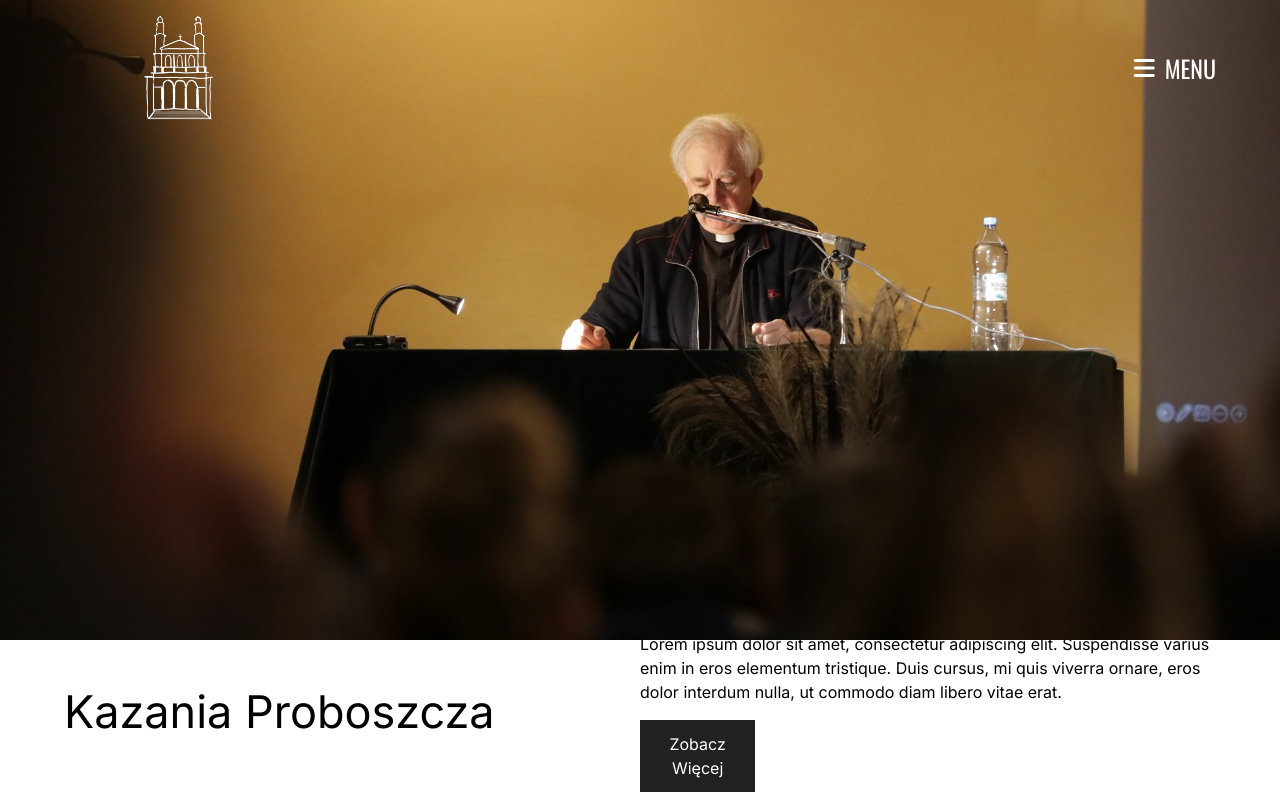
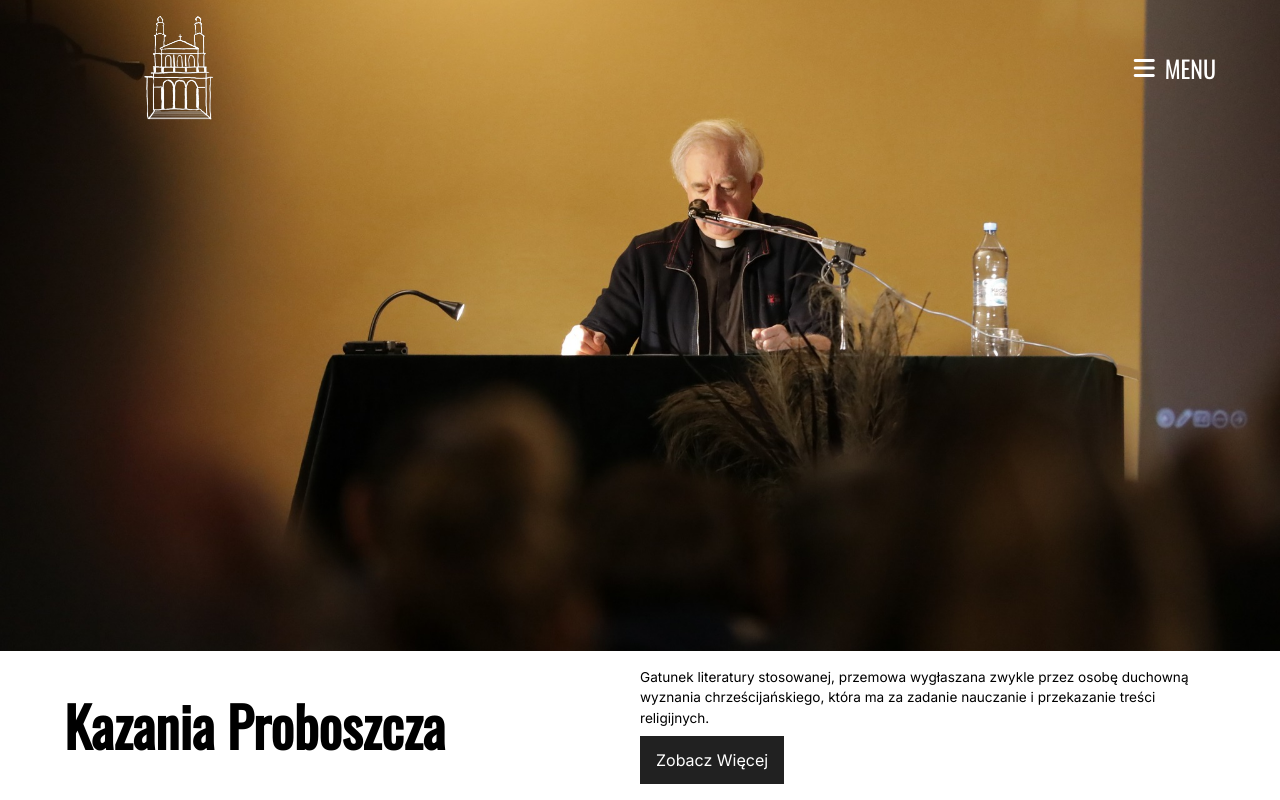
Before and after one commit to mcfilu/Parish, a Next.js app: page /aktualnosci/kazania in a window 1280 px wide. Shown: the top 800 px of the page. Built offline with nearby package versions, Linux system fonts and the light colour scheme; no server answers.

Commit message:
making kazania page responsive

```diff
--- a/app/aktualnosci/kazania/header.jsx
+++ b/app/aktualnosci/kazania/header.jsx
@@ -4,14 +4,14 @@ import Image from 'next/image'
 const Header = () => {
   return (
     <div className='flex flex-col w-full h-screen'>
-        <div className='w-full h-[80%] relative'>
-            <Image alt="ksiadz proboszcz kazanie" fill objectFit='cover' src="/proboszcz_kazania.jpeg"/>
+        <div className='w-full h-full relative'>
+            <Image alt="ksiadz proboszcz ogloszenia" fill objectFit='cover' src="/proboszcz_kazania.jpeg"/>
         </div>
-        <div className='bg-white w-full h-[20%] flex flex-row px-[5vw] pb-[3vh] pt-[1vh] items-center justify-between'>
-            <h1 className='text-[45px]'>Kazania Proboszcza</h1>
-            <div className='w-[50%] h-full flex flex-col justify-center'>
-                <p>Lorem ipsum dolor sit amet, consectetur adipiscing elit. Suspendisse varius enim in eros elementum tristique. Duis cursus, mi quis viverra ornare, eros dolor interdum nulla, ut commodo diam libero vitae erat.</p>
-                <button className='bg-dark text-white px-4 py-3 w-[20%] mt-[2vh]'>Zobacz Więcej</button>
+        <div className='bg-white w-full flex flex-col md:flex-row px-[5vw] md:py-[2vh] pt-[0] pb-[1vh] items-start md:items-center justify-between'>
+            <h1 className='text-[55px] font-header2 font-bold text-black'>Kazania Proboszcza</h1>
+            <div className='w-full md:w-[50%] h-full flex flex-col justify-center items-start'>
+                <p className='text-black text-[1.7vh]'>Gatunek literatury stosowanej, przemowa wygłaszana zwykle przez osobę duchowną wyznania chrześcijańskiego, która ma za zadanie nauczanie i przekazanie treści religijnych.</p>
+                <button className='bg-dark text-white px-4 py-3 mt-[1vh]'>Zobacz Więcej</button>
             </div>
         </div>
     </div>
```
Also changed, not shown: app/aktualnosci/kazania/episodes.jsx (+7 -5 lines).
